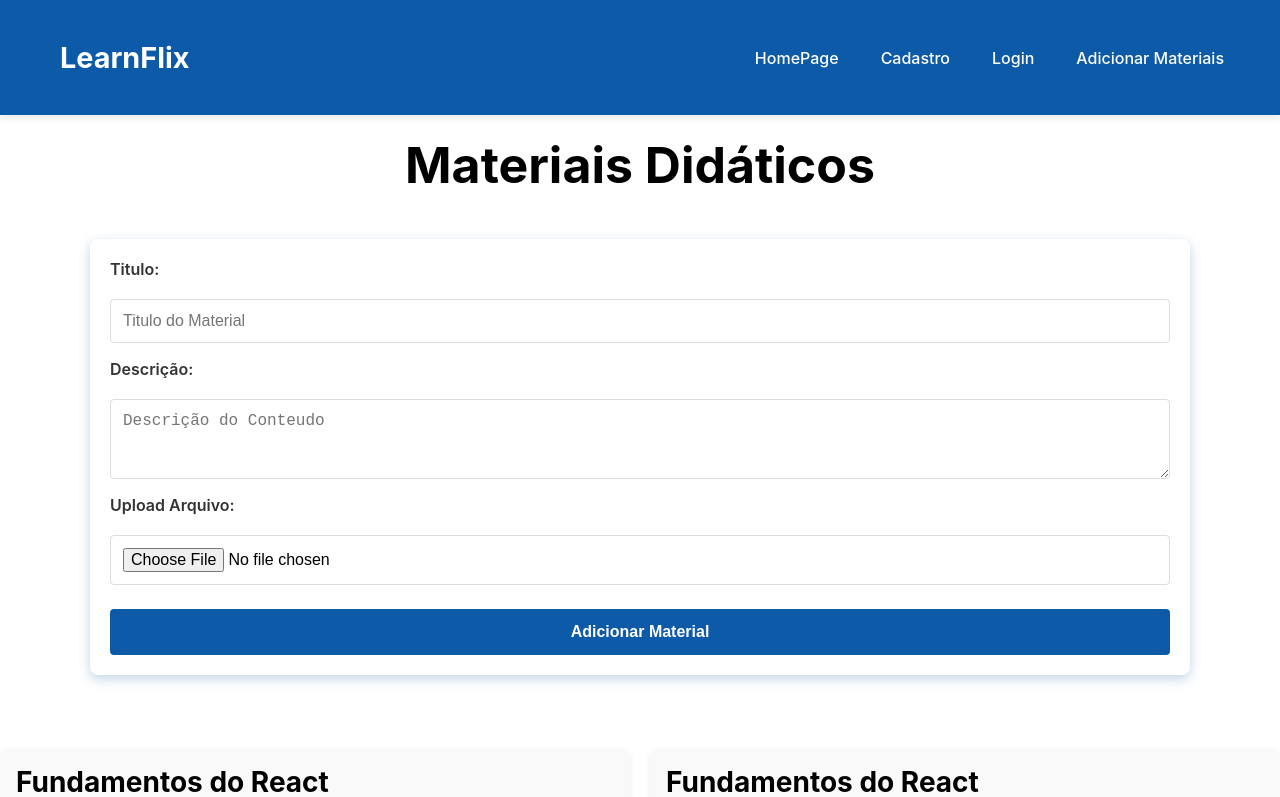
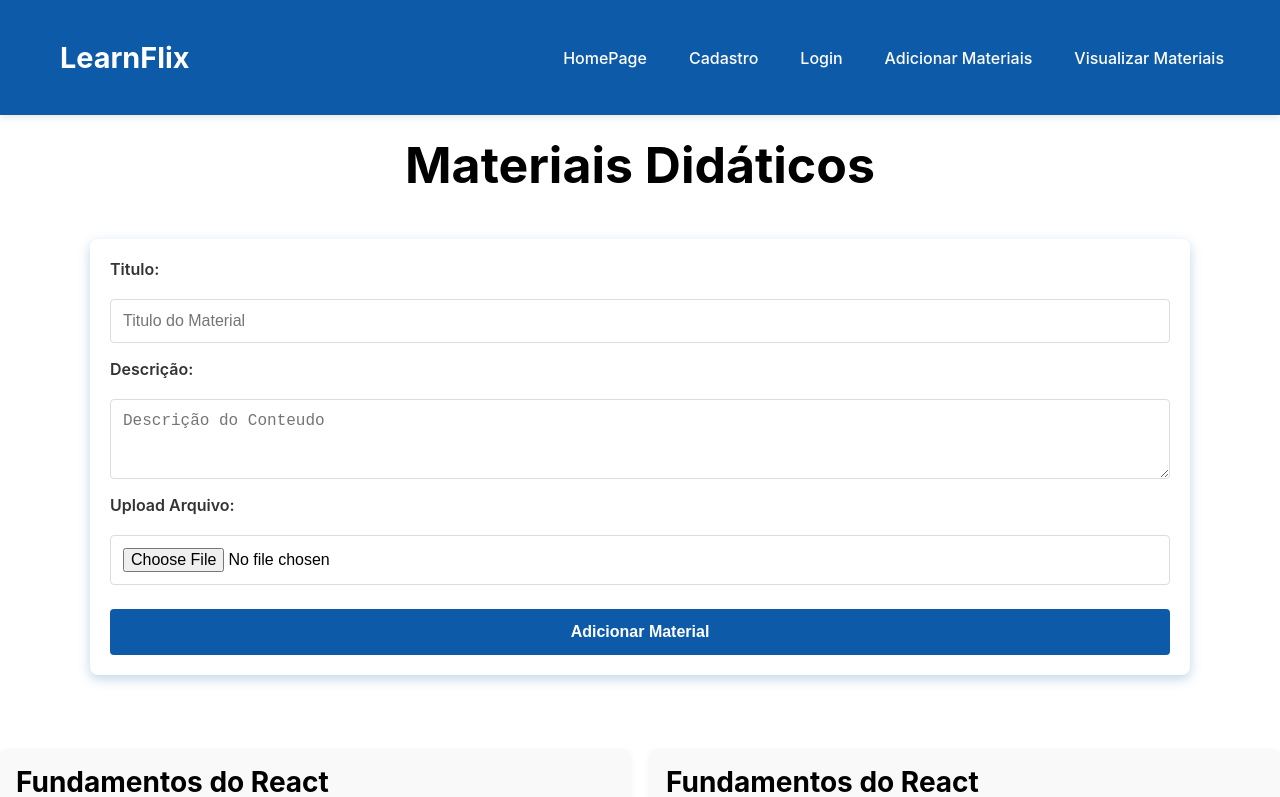
Before and after one commit to LFbruck/learnflix, a React (Create React App) app: page /materiais in a window 1280 px wide. Shown: the top 797 px of the page. Built offline with nearby package versions, Linux system fonts and the light colour scheme.

Commit message:
Header: Acessar Materiais

```diff
--- a/src/components/Header/Header.jsx
+++ b/src/components/Header/Header.jsx
@@ -30,6 +30,9 @@ export default function Header() {
                     <Link to={"/materiais"} className={styles.link}>
                         Adicionar Materiais
                     </Link>
+                    <Link to={"/visualizar"} className={styles.link}>
+                        Visualizar Materiais
+                    </Link>
                 </nav>
             </div>
         </header>
--- a/src/pages/VisualizarPage/VisualizarPage.jsx
+++ b/src/pages/VisualizarPage/VisualizarPage.jsx
@@ -1,4 +1,4 @@
-import styles from "./VisualizarPage.module.scss";
+import styles from "./VisualizarPage.module.css";
 import dados from "../../data/materiais.json";
 
 export default function VisualizarPage() {
--- a/src/pages/VisualizarPage/VisualizarPage.module.css
+++ b/src/pages/VisualizarPage/VisualizarPage.module.css
@@ -2,7 +2,7 @@
     padding: 24px;
 }
 .titulo{
-    font-size: 32px;
+    font-size: 55px;
     margin-bottom: 24px;
 }
 .lista{
--- a/src/routes/Routes.jsx
+++ b/src/routes/Routes.jsx
@@ -5,7 +5,7 @@ import PaginaMateriais from "../pages/MateriaisPage/PaginaMateriais";
 import HomePage from "../pages/HomePage";
 import LoginPage from "../pages/LoginPage";
 import CadastroPage from "../pages/CadastroPage";
-import VisitasPage from "../pages/VisitasPage";
+import VisualizarPage from "../pages/VisualizarPage";
 
 const router = createBrowserRouter([
     {
@@ -30,7 +30,7 @@ const router = createBrowserRouter([
             },
             {
                 path: "/visualizar",
-                element: <VisitasPage />
+                element: <VisualizarPage />
             }
         ]
     }
```
